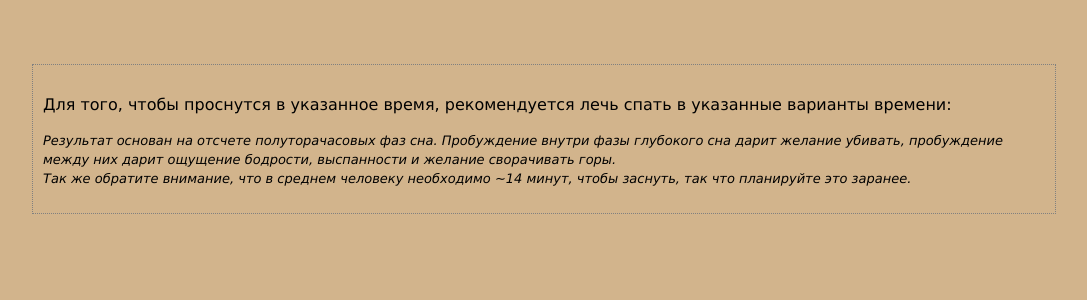
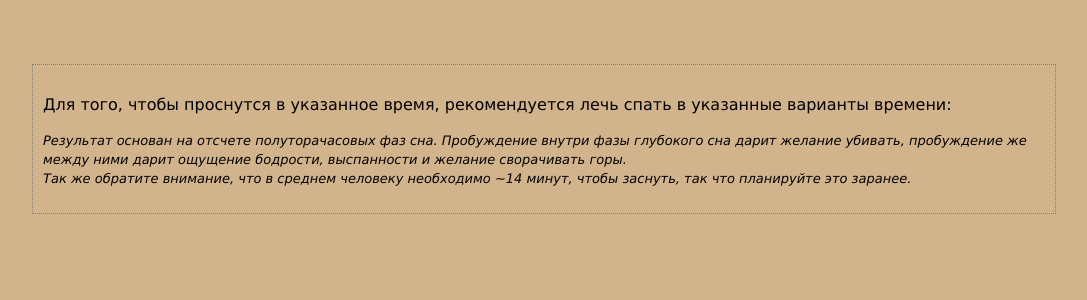
Before and after one commit to zooleen/sleepy, a Flask app: template templates/results.html in a window 1280 px wide. Shown: the top 300 px of the page, without its empty margins (96-1183 px from the left). Run offline with Flask 2, Linux system fonts and the light colour scheme; the template is opened without the code that fills it, so the values that code supplies are empty.

Commit message:
Fix text.

```diff
--- a/templates/results.html
+++ b/templates/results.html
@@ -6,6 +6,6 @@
 
 <p>{{ the_answer }}</p>
 
-<p><font size='-1'><i>Результат основан на отсчете полуторачасовых фаз сна. Пробуждение внутри фазы глубокого сна дарит желание убивать, пробуждение между них дарит ощущение бодрости, выспанности и желание сворачивать горы.<br>Так же обратите внимание, что в среднем человеку необходимо ~14 минут, чтобы заснуть, так что планируйте это заранее.</i></font></p>
+<p><font size='-1'><i>Результат основан на отсчете полуторачасовых фаз сна. Пробуждение внутри фазы глубокого сна дарит желание убивать, пробуждение же между ними дарит ощущение бодрости, выспанности и желание сворачивать горы.<br>Так же обратите внимание, что в среднем человеку необходимо ~14 минут, чтобы заснуть, так что планируйте это заранее.</i></font></p>
 
 {% endblock %}
```
